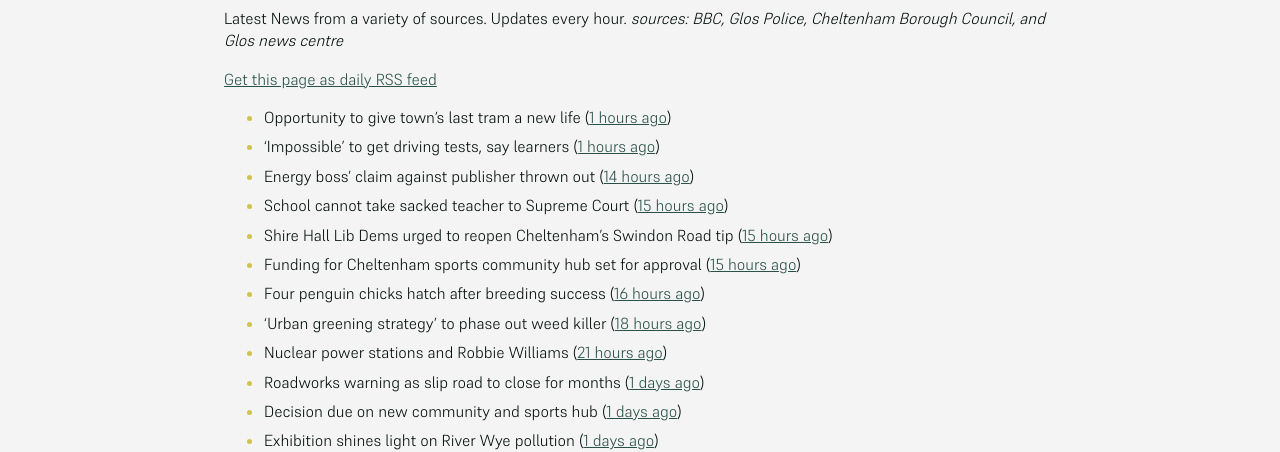
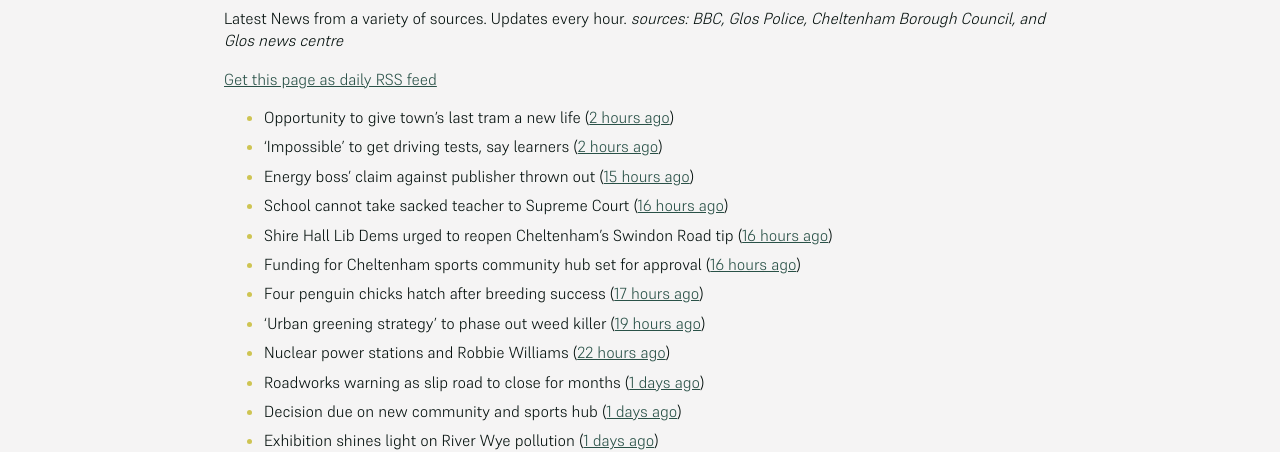
Before and after one commit to mat-0/cheltenham-open-data, a Jekyll site: the page built from _pages/news.md, in a window 1280 px wide. Shown: the part 266-718 px from the top of the page. Built offline with Jekyll 4.4.1, drawn with Linux system fonts in a browser that asks for light colours; some of the changed text lies outside the part shown.

Commit message:
Updated 2025-06-10 07:57:42

```diff
--- a/_pages/news.md
+++ b/_pages/news.md
@@ -12,15 +12,15 @@ _sources: BBC, Glos Police, Cheltenham Borough Council, and Glos news centre_
 [Get this page as daily RSS feed](/daily.rss)
 
 <!-- news_marker starts -->
-- Opportunity to give town's last tram a new life ([1 hours ago](https://www.bbc.com/news/articles/c80km7j1131o))
-- 'Impossible' to get driving tests, say learners ([1 hours ago](https://www.bbc.com/news/articles/c8jgndjnlmvo))
-- Energy boss' claim against publisher thrown out ([14 hours ago](https://www.bbc.com/news/articles/c9918ek3y4go))
-- School cannot take sacked teacher to Supreme Court ([15 hours ago](https://www.bbc.com/news/articles/cn7zn077nd4o))
-- Shire Hall Lib Dems urged to reopen Cheltenham’s Swindon Road tip ([15 hours ago](https://gloucesternewscentre.co.uk/shire-hall-lib-dems-urged-to-reopen-cheltenhams-swindon-road-tip/))
-- Funding for Cheltenham sports community hub set for approval ([15 hours ago](https://gloucesternewscentre.co.uk/funding-for-cheltenham-sports-community-hub-set-for-approval/))
-- Four penguin chicks hatch after breeding success ([16 hours ago](https://www.bbc.com/news/articles/ce39qxx818jo))
-- 'Urban greening strategy' to phase out weed killer ([18 hours ago](https://www.bbc.com/news/articles/c201jv8v311o))
-- Nuclear power stations and Robbie Williams ([21 hours ago](https://www.bbc.com/news/articles/cy4ekkyej0ko))
+- Opportunity to give town's last tram a new life ([2 hours ago](https://www.bbc.com/news/articles/c80km7j1131o))
+- 'Impossible' to get driving tests, say learners ([2 hours ago](https://www.bbc.com/news/articles/c8jgndjnlmvo))
+- Energy boss' claim against publisher thrown out ([15 hours ago](https://www.bbc.com/news/articles/c9918ek3y4go))
+- School cannot take sacked teacher to Supreme Court ([16 hours ago](https://www.bbc.com/news/articles/cn7zn077nd4o))
+- Shire Hall Lib Dems urged to reopen Cheltenham’s Swindon Road tip ([16 hours ago](https://gloucesternewscentre.co.uk/shire-hall-lib-dems-urged-to-reopen-cheltenhams-swindon-road-tip/))
+- Funding for Cheltenham sports community hub set for approval ([16 hours ago](https://gloucesternewscentre.co.uk/funding-for-cheltenham-sports-community-hub-set-for-approval/))
+- Four penguin chicks hatch after breeding success ([17 hours ago](https://www.bbc.com/news/articles/ce39qxx818jo))
+- 'Urban greening strategy' to phase out weed killer ([19 hours ago](https://www.bbc.com/news/articles/c201jv8v311o))
+- Nuclear power stations and Robbie Williams ([22 hours ago](https://www.bbc.com/news/articles/cy4ekkyej0ko))
 - Roadworks warning as slip road to close for months ([1 days ago](https://www.bbc.com/news/articles/c308j6d7ngno))
 - Decision due on new community and sports hub ([1 days ago](https://www.bbc.com/news/articles/cy4k5kv0v2go))
 - Exhibition shines light on River Wye pollution ([1 days ago](https://www.bbc.com/news/articles/c62814zl1q5o))
@@ -56,13 +56,13 @@ _sources: BBC, Glos Police, Cheltenham Borough Council, and Glos news centre_
 - ‘Abominating’ school building approved despite fears it will ‘loom over’ homes ([17 days ago](https://gloucesternewscentre.co.uk/abominating-school-building-approved-despite-fears-it-will-loom-over-homes/))
 - Man who spat in face of officer who helped rescue him from fire is jailed ([17 days ago](https://gloucesternewscentre.co.uk/man-who-spat-in-face-of-officer-who-helped-rescue-him-from-fire-is-jailed/))
 - Luxury spa hotel could be the future for iconic Municipal Offices ([18 days ago](https://gloucesternewscentre.co.uk/luxury-spa-hotel-could-be-the-future-for-iconic-municipal-offices/))
-- Luxury spa hotel could be the future for iconic Municipal Offices as preferred bidder is selected ([18 days ago](https://www.cheltenham.gov.uk/news/article/3014/luxury_spa_hotel_could_be_the_future_for_iconic_municipal_offices_as_preferred_bidder_is_selected))
+- Luxury spa hotel could be the future for iconic Municipal Offices as preferred bidder is selected ([19 days ago](https://www.cheltenham.gov.uk/news/article/3014/luxury_spa_hotel_could_be_the_future_for_iconic_municipal_offices_as_preferred_bidder_is_selected))
 - Liberal Democrat Lisa Spivey elected as County Council’s first female leader ([19 days ago](https://gloucesternewscentre.co.uk/liberal-democrat-lisa-spivey-elected-as-county-councils-first-female-leader/))
 - Town street ‘plagued with near-miss accidents’ sparks road safety review ([19 days ago](https://gloucesternewscentre.co.uk/town-street-plagued-with-near-miss-accidents-sparks-road-safety-review/))
 - Gloucestershire Airport bidders ‘have investment plans’ to secure aviation ([20 days ago](https://gloucesternewscentre.co.uk/gloucestershire-airport-bidders-have-investment-plans-to-secure-aviation/))
 - Spring bank holiday waste and recycling collections ([20 days ago](https://www.cheltenham.gov.uk/news/article/3013/spring_bank_holiday_waste_and_recycling_collections))
 - HBD unveils phase two plans for Golden Valley at Cyber UK ([25 days ago](https://www.cheltenham.gov.uk/news/article/3012/hbd_unveils_phase_two_plans_for_golden_valley_at_cyber_uk))
-- Golden Valley social value promise will deliver real value to communities ([25 days ago](https://www.cheltenham.gov.uk/news/article/3011/golden_valley_social_value_promise_will_deliver_real_value_to_communities))
+- Golden Valley social value promise will deliver real value to communities ([26 days ago](https://www.cheltenham.gov.uk/news/article/3011/golden_valley_social_value_promise_will_deliver_real_value_to_communities))
 - Upcoming grant and further support to help local business cut their carbon emissions ([26 days ago](https://www.cheltenham.gov.uk/news/article/3010/upcoming_grant_and_further_support_to_help_local_business_cut_their_carbon_emissions))
 - Does your parish council reflect your local area? ([27 days ago](https://www.cheltenham.gov.uk/news/article/3009/does_your_parish_council_reflect_your_local_area))
 - Cheltenham Mayor’s inauguration and medal of honour ([27 days ago](https://www.cheltenham.gov.uk/news/article/3008/cheltenham_mayors_inauguration_and_medal_of_honour))
```
Also changed, not shown: _data/flood.json (+5 -69 lines), index.md (+5 -5 lines).
